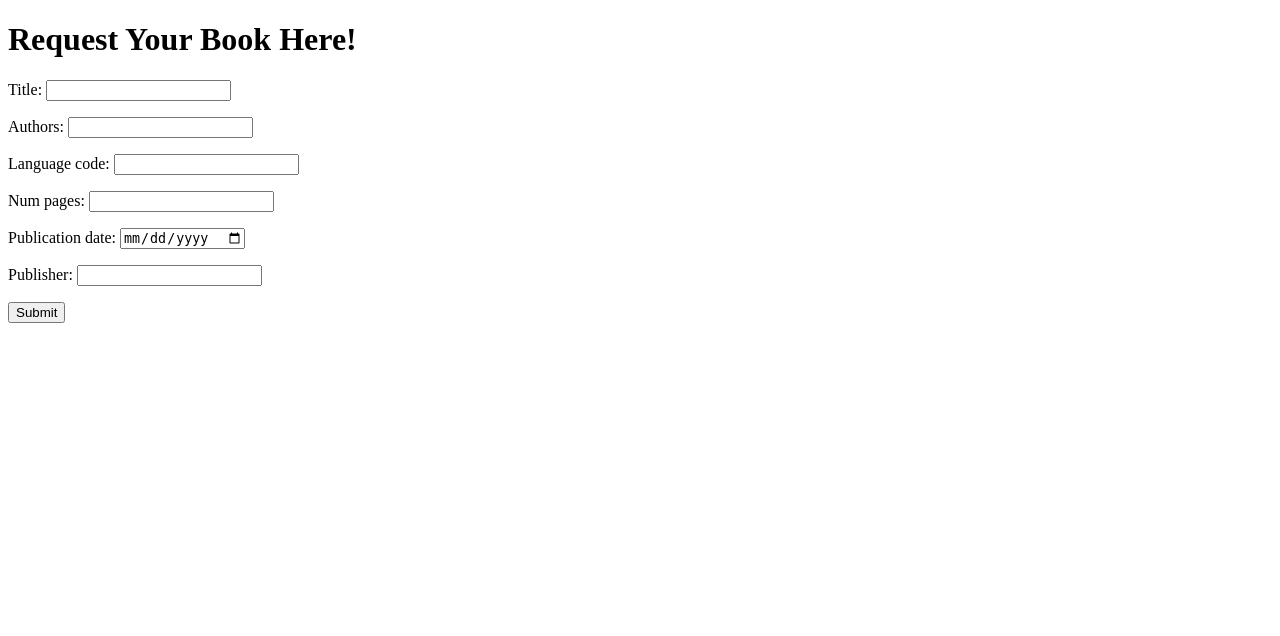
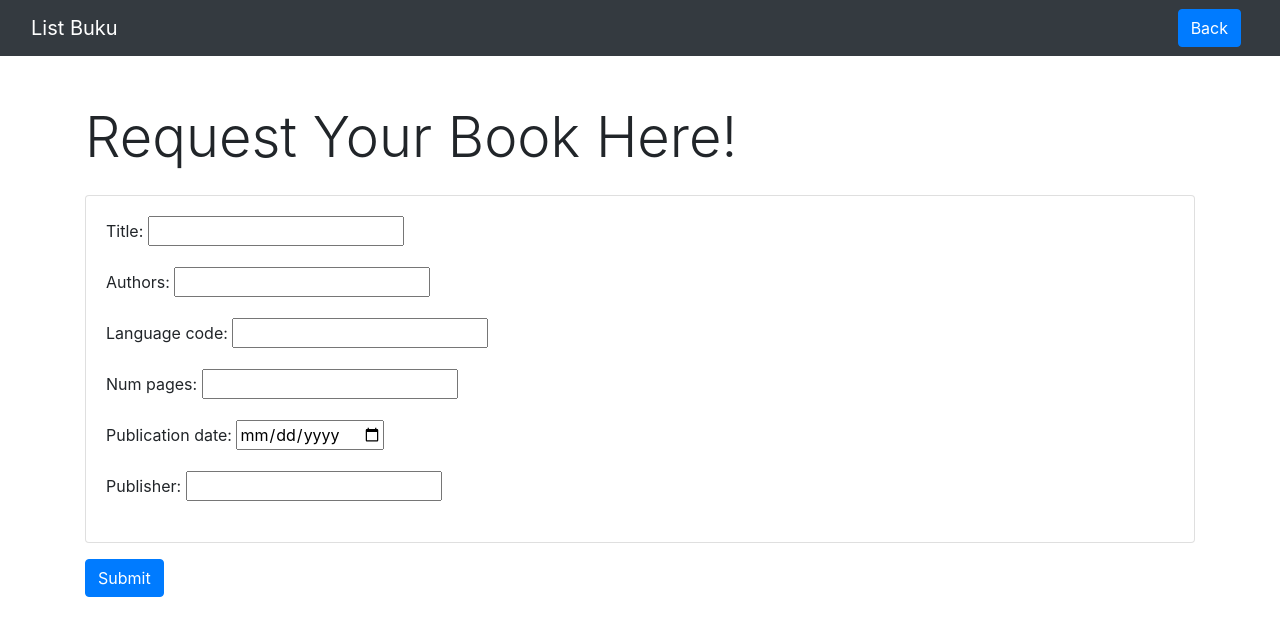
Before and after one commit to B08-PBP2023/bookify, a Django app: page /requestBuku/book_request/ in a window 1280 px wide. Shown: the top 636 px of the page. Run offline with Django 4.2, Linux system fonts and the light colour scheme; the visitor is signed in with stand-in values (Sample User, id 1); some libraries are stand-ins or nearby versions.

Commit message:
push modul requestBuku

```diff
--- a/requestBuku/forms.py
+++ b/requestBuku/forms.py
@@ -1,20 +1,15 @@
 from django import forms
 from .models import BukuReq
-
-# class BookRequestForm(forms.ModelForm):
-#     class Meta:
-#         model = BookRequest
-#         fields = ['title', 'author', 'language_code', 'publication_date' ]
 
 class BookRequestForm(forms.ModelForm):
     class Meta:
         model = BukuReq
         fields = ['title', 'authors', 'language_code','num_pages', 'publication_date','publisher']
         widgets = {
-            'title': forms.TextInput(attrs={'type': 'text'}),  # Text input
-            'authors': forms.TextInput(attrs={'type': 'text'}),  # Text input
-            'language_code': forms.TextInput(attrs={'type': 'text'}),  # Text input
-            'num_pages': forms.NumberInput(attrs={'type': 'number'}),  # Number input
-            'publication_date': forms.DateInput(attrs={'type': 'date'}),  # Date input
-            'publisher': forms.TextInput(attrs={'type': 'text'}),  # Text input for publisher
+            'title': forms.TextInput(attrs={'type': 'text'}),
+            'authors': forms.TextInput(attrs={'type': 'text'}),
+            'language_code': forms.TextInput(attrs={'type': 'text'}),
+            'num_pages': forms.NumberInput(attrs={'type': 'number'}),
+            'publication_date': forms.DateInput(attrs={'type': 'date'}),
+            'publisher': forms.TextInput(attrs={'type': 'text'}),
         }
--- a/requestBuku/static/js/home.js
+++ b/requestBuku/static/js/home.js
@@ -35,6 +35,11 @@ async function refreshBooks() {
                     <strong>Tanggal Publikasi</strong>: ${book.fields.publication_date} <br>
                     <strong>Penerbit</strong>: ${book.fields.publisher} <br>
                 </div>
+                <a href="delete/${book.pk}">
+                    <button class="form-control btn btn-danger fw-bold">
+                        - Delete
+                    </button>
+                </a>
             </div>
         </div>
         `
--- a/requestBuku/templates/book_request.html
+++ b/requestBuku/templates/book_request.html
@@ -2,17 +2,33 @@
 <html>
 <head>
     <title>Request any book here!</title>
+    <nav class="navbar navbar-expanded-lg bg-dark">
+        <div class="container-fluid">
+            <a class="navbar-brand text-white font-monospace" href="#">List Buku</a>
+            <a href="{% url 'requestBuku:show_home'%}" style="text-decoration: none;" class="mx-2">
+                <button type="button" class="btn btn-primary">Back</button>
+            </a>
+        </div>
+
+    </nav>
+    <link rel="stylesheet" href="https://maxcdn.bootstrapcdn.com/bootstrap/4.5.2/css/bootstrap.min.css">
 </head>
 <body>
-    <h1>Request Your Book Here!</h1>
-    <form method="POST">
-        {% csrf_token %}
+    <div class="container mt-5">
+        <h1 class="display-4">Request Your Book Here!</h1>
+        <form method="POST" class="mt-4">
+            {% csrf_token %}
             <div class="card">
                 <div class="card-body">
                     {{form.as_p}}
                 </div>
             </div>
-            <button type="submit" class="btn btn-primary">Submit</button>
-    </form>
+            <button type="submit" class="btn btn-primary mt-3">Submit</button>
+        </form>
+    </div>
+
+    <script src="https://code.jquery.com/jquery-3.5.1.slim.min.js"></script>
+    <script src="https://cdn.jsdelivr.net/npm/@popperjs/core@2.9.3/dist/umd/popper.min.js"></script>
+    <script src="https://stackpath.bootstrapcdn.com/bootstrap/4.5.2/js/bootstrap.min.js"></script>
 </body>
 </html>
--- a/requestBuku/urls.py
+++ b/requestBuku/urls.py
@@ -1,13 +1,10 @@
 from django.urls import path
-from requestBuku.views import show_home, book_request, get_books
+from requestBuku.views import show_home, book_request, get_books, delete_request
 
 app_name = 'requestBuku'
 urlpatterns = [
-    # path('', show_page, name='show_page'),
-    # path('', views.home, name='home'),
-    # path('book_request/', views.book_request, name='book_request'),
     path('', show_home, name= 'show_home'),
     path('book_request/', book_request, name= 'book_request'),
     path('get_books/', get_books, name = 'get_books'),
-
+    path('delete/<int:id>', delete_request, name='delete_request'),
 ]
--- a/requestBuku/views.py
+++ b/requestBuku/views.py
@@ -1,13 +1,12 @@
 from django.shortcuts import render, redirect
 from django.contrib.auth.decorators import login_required
+from django.urls import reverse
 from .models import BukuReq
 from .forms import BookRequestForm
 from django.views.decorators.csrf import csrf_exempt
 from FAQ.models import Question, QuestionAnswer
 from django.http import HttpResponseNotFound, HttpResponseRedirect, HttpResponse
 from django.core import serializers
-# from pinjamBukuReq.models import BukuReq
-
 
 
 def show_home(request):
@@ -25,7 +24,7 @@ def book_request(request):
 
         if form.is_valid():
             print("VALIDD")
-            form.instance.user = request.user  # Mengisi user dengan objek User saat menyimpan form.
+            form.instance.user = request.user
             form.save()
             return redirect('requestBuku:show_home')
     else:
@@ -33,26 +32,11 @@ def book_request(request):
     return render(request, 'book_request.html', {'form': form})
 
 
-# @login_required
-# def book_request(request):
-#     if request.method == 'POST':
-#         form = BookRequestForm(request.user, request.POST)
-#         if form.is_valid():
-#             form.save()
-#             return redirect('home')
-#     else:
-#         form = BookRequestForm()
-#     return render(request, 'book_request.html', {'form': form})
-
 def get_books(request):
     books = BukuReq.objects.all()
     return HttpResponse(serializers.serialize('json',books))
 
-# def view_request(request):
-
-#     books = Book.objects.all()
-
-#     context = {
-#         'books' : books,
-#     }
-#     return render (request, 'home.html', context)
+def delete_request(request, id):
+    product = BukuReq.objects.get(pk = id)
+    product.delete()
+    return HttpResponseRedirect(reverse('requestBuku:show_home'))
```
Also changed, not shown: requestBuku/models.py (+0 -9 lines), requestBuku/templates/show_home.html (+8 -7 lines).
